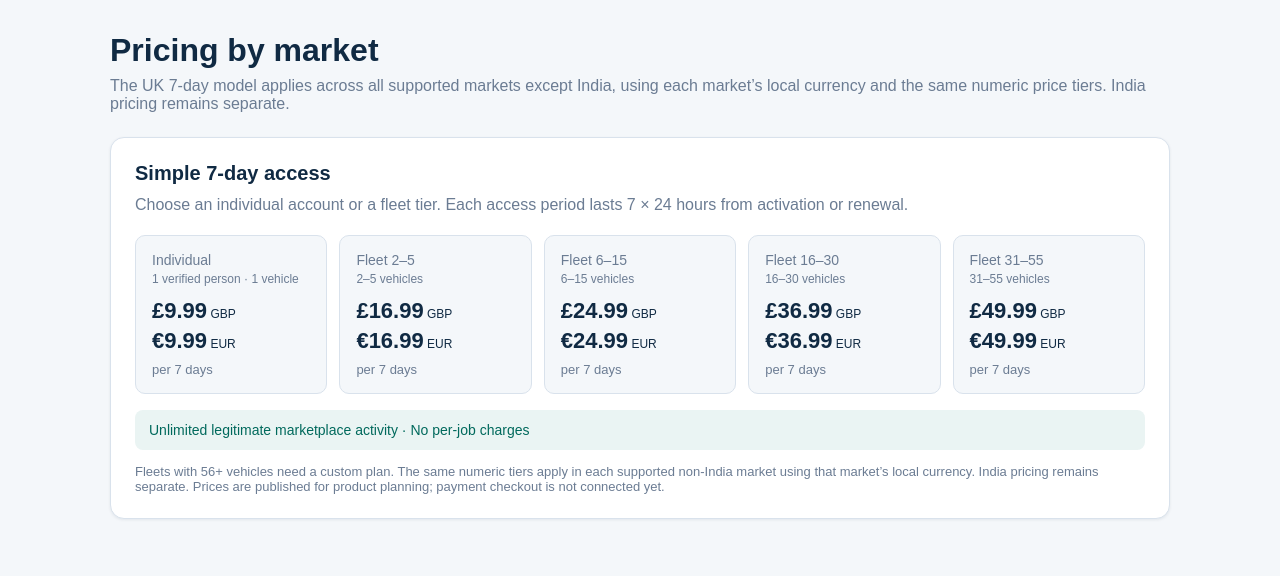
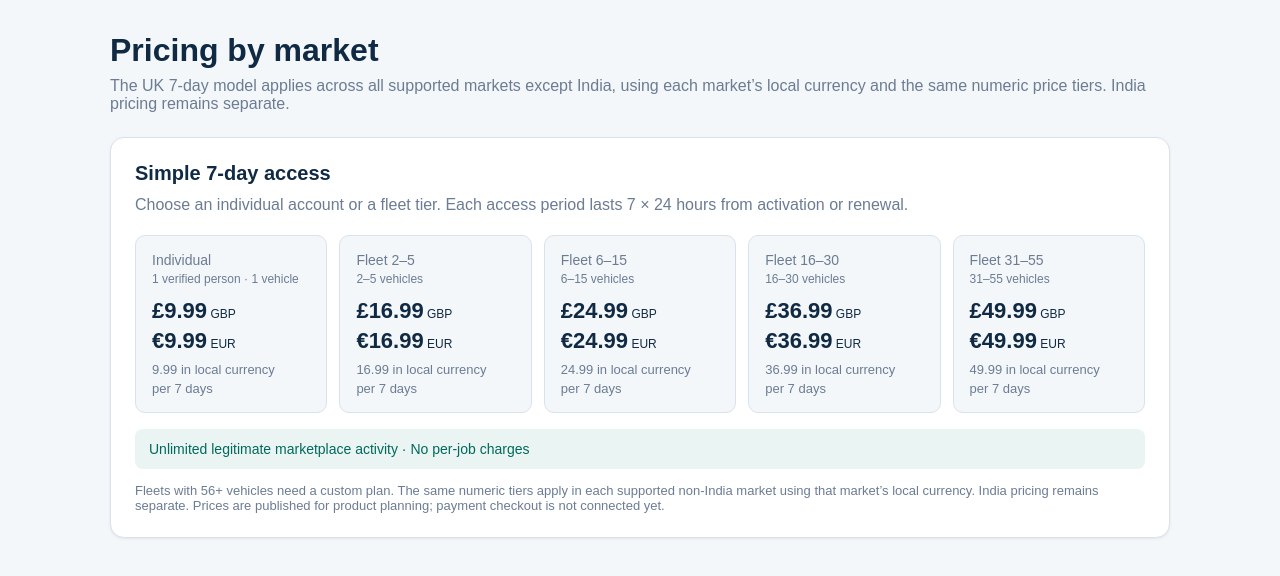
Before and after one commit to Post2Drive/post2drive-app, a Next.js app: page /pricing in a window 1280 px wide. Shown: the top 576 px of the page. Built offline with nearby package versions, Linux system fonts and the light colour scheme; no server answers.

Commit message:
Show local-currency tiers alongside GBP and EUR

```diff
--- a/components/subscription-pricing.tsx
+++ b/components/subscription-pricing.tsx
@@ -1,11 +1,11 @@
 "use client";
 
 const plans = [
-  { name: "Individual", detail: "1 verified person · 1 vehicle", gbp: "£9.99", eur: "€9.99" },
-  { name: "Fleet 2–5", detail: "2–5 vehicles", gbp: "£16.99", eur: "€16.99" },
-  { name: "Fleet 6–15", detail: "6–15 vehicles", gbp: "£24.99", eur: "€24.99" },
-  { name: "Fleet 16–30", detail: "16–30 vehicles", gbp: "£36.99", eur: "€36.99" },
-  { name: "Fleet 31–55", detail: "31–55 vehicles", gbp: "£49.99", eur: "€49.99" },
+  { name: "Individual", detail: "1 verified person · 1 vehicle", gbp: "£9.99", eur: "€9.99", local: "9.99 in local currency" },
+  { name: "Fleet 2–5", detail: "2–5 vehicles", gbp: "£16.99", eur: "€16.99", local: "16.99 in local currency" },
+  { name: "Fleet 6–15", detail: "6–15 vehicles", gbp: "£24.99", eur: "€24.99", local: "24.99 in local currency" },
+  { name: "Fleet 16–30", detail: "16–30 vehicles", gbp: "£36.99", eur: "€36.99", local: "36.99 in local currency" },
+  { name: "Fleet 31–55", detail: "31–55 vehicles", gbp: "£49.99", eur: "€49.99", local: "49.99 in local currency" },
 ];
 
 export default function SubscriptionPricing() {
@@ -25,7 +25,8 @@ export default function SubscriptionPricing() {
             <div style={{ fontSize: 12, color: "#6B7C93", marginBottom: 12 }}>{plan.detail}</div>
             <div style={{ fontSize: 22, fontWeight: 700, color: "#102A43" }}>{plan.gbp}<span style={{ fontSize: 12, fontWeight: 500 }}> GBP</span></div>
             <div style={{ fontSize: 22, fontWeight: 700, color: "#102A43", marginTop: 4 }}>{plan.eur}<span style={{ fontSize: 12, fontWeight: 500 }}> EUR</span></div>
-            <div style={{ fontSize: 13, color: "#6B7C93", marginTop: 8 }}>per 7 days</div>
+            <div style={{ fontSize: 13, color: "#6B7C93", marginTop: 8 }}>{plan.local}</div>
+            <div style={{ fontSize: 13, color: "#6B7C93", marginTop: 4 }}>per 7 days</div>
           </div>
         ))}
       </div>
```
